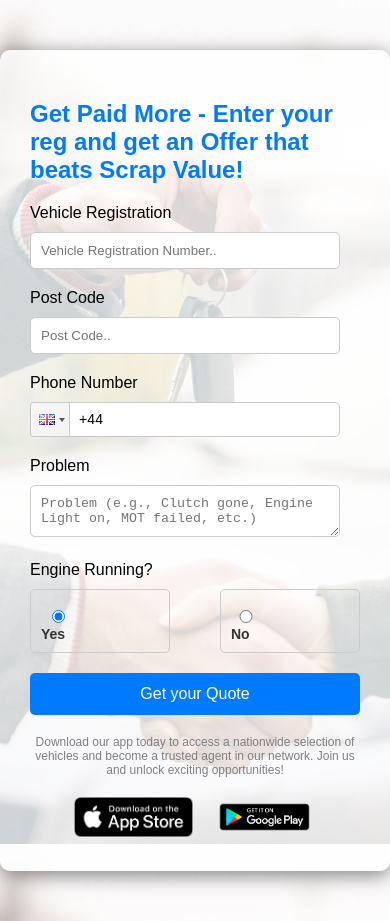
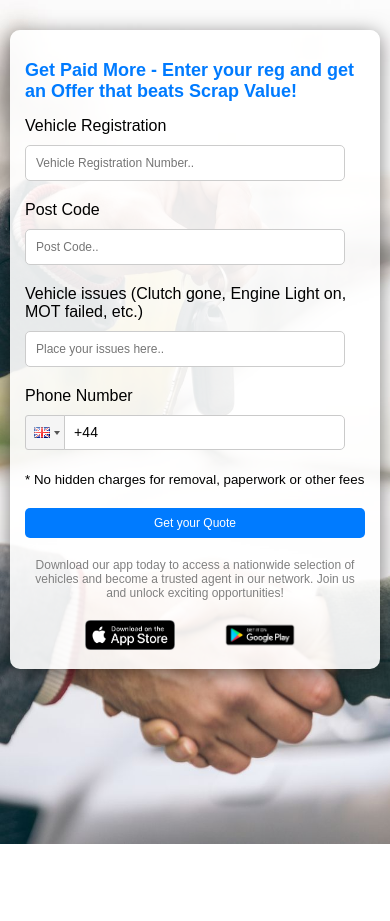
Before and after one commit to pranjal07pandey/scrape4you, a React (Create React App) app in the folder scrape_frontend/: page / in a window 390 px wide. After the commit the page ends 844 px from the top, so only its background shows below. Built offline with nearby package versions, Linux system fonts and the light colour scheme.

Commit message:
worked on responsive design and success message popups

```diff
--- a/scrape_frontend/src/components/VehicleQuoteForm.css
+++ b/scrape_frontend/src/components/VehicleQuoteForm.css
@@ -5,17 +5,22 @@ body {
     font-family: Arial, sans-serif;
     background: url('background_image.jpg') no-repeat center center fixed;
     background-size: cover;
+    min-height: 100vh; /* Ensures the background always fills the viewport */
+    display: flex;
+    justify-content: center;
+    align-items: center;
   }
 
   /* Center the form and create a floating effect */
   .form-container {
-    max-width: 500px;
+    max-width: 450px;
     margin: 50px auto;
     padding: 30px;
     background: rgba(255, 255, 255, 0.8); /* Semi-transparent white */
     border-radius: 10px;
     box-shadow: 0 4px 20px rgba(0, 0, 0, 0.5);
     text-align: center;
+    /* box-sizing: border-box; */
   }
 
   /* Uniform padding for input fields and textareas */
@@ -34,57 +39,6 @@ body {
     margin-bottom: 20px;
     text-align: left;
   }
-
-/* Container for the radio groups */
-.radio-groups-container {
-    display: flex;
-    align-items: center;
-    justify-content: flex-start; /* Aligns the radio groups to the left */
-    gap: 50px; /* Space between the radio groups */
-  }
-
-  /* Styling for individual radio groups */
-  .radio-group1,
-  .radio-group2 {
-    display: flex;
-    align-items: left;
-    justify-content: left;
-    /* padding: 10px 20px; Padding inside each group */
-    border: 1px solid black; /* Light border around each group */
-    /* border-radius: 8px; Rounded corners */
-    /* cursor: pointer; Pointer cursor for better UX */
-    transition: all 0.3s ease; /* Smooth hover effect */
-
-    width: calc(100% - 25px); /* Ensure inputs fit within the border */
-    padding: 10px;
-    margin-top: 10px;
-    border: 1px solid #ccc;
-    border-radius: 5px;
-    box-sizing: border-box;
-
-  }
-
-  /* Hover effect */
-  .radio-group1:hover,
-  .radio-group2:hover {
-    border-color: #007bff; /* Change border color on hover */
-    background-color: #f0f8ff; /* Optional: light background color */
-  }
-
-  /* Radio buttons - Hide the default appearance */
-  /* .radio-group1 input[type="radio"],
-  .radio-group2 input[type="radio"] {
-    display: none;
-  } */
-
-  /* Label styling */
-  .radio-group1 label,
-  .radio-group2 label {
-    font-size: 14px;
-    color: #333;
-    font-weight: bold;
-  }
-
 
 
   /* Button styling */
@@ -123,7 +77,12 @@ body {
     font-family: sans-serif;
 
   }
-
+  h1{
+    /* font-size: 24px; */
+    color: #007bff;
+    text-align: center;
+    font-family: sans-serif;
+  }
 
   /* Adjust phone input styling */
 .form-container .react-tel-input .form-control {
@@ -131,6 +90,213 @@ body {
   }
 
   .phone-number-field{
-    /* padding: 10px; */
     margin-top: 10px;
   }
+
+
+
+  /* Responsive Design */
+
+/* For small screens (phones) */
+@media (max-width: 768px) {
+  .form-container {
+    max-width: 90%;
+    padding: 20px;
+    margin: 10px auto;
+    background: rgba(255, 255, 255, 0.9); /* Slightly adjust opacity */
+  }
+
+  body {
+    display: block; /* Switch from flexbox to block layout */
+    background-position: center top;
+
+}
+
+  h2 {
+      font-size: 20px;
+  }
+
+  input,
+  textarea {
+      font-size: 14px;
+  }
+
+  .submit-button {
+      font-size: 14px;
+      padding: 10px;
+  }
+
+  .app-buttons img {
+    width: 120px; /* Set a fixed width */
+    height: 35px; /* Ensure consistent height */
+    object-fit: contain; /* Maintain the aspect ratio within the defined dimensions */
+    margin: 0 5px; /* Add spacing between images */
+
+}
+
+}
+
+/* For extra-small screens (narrow phones) */
+@media (max-width: 480px) {
+  body {
+    display: block;
+    min-height: auto;
+    padding: 20px 10px 0;
+}
+
+.form-container {
+    max-width: 95%;
+    padding: 15px;
+    margin: 10px auto;
+}
+
+
+  h2 {
+      font-size: 18px;
+  }
+
+  input,
+  textarea {
+      font-size: 12px;
+  }
+
+  .submit-button {
+      font-size: 12px;
+      padding: 8px;
+  }
+
+  .app-buttons img {
+      height: 30px;
+      margin: 0 5px;
+  }
+}
+
+/* For larger screens (desktops) */
+@media (min-width: 1200px) {
+  .form-container {
+      max-width: 450px;
+      padding: 40px;
+  }
+
+  h2 {
+      font-size: 28px;
+  }
+
+  .app-buttons img {
+      height: 50px;
+  }
+}
+
+/* Form blur effect when the success modal is open */
+.blur-background {
+  filter: blur(5px);
+  pointer-events: none; /* Disable interactions with the background */
+}
+
+/* Success modal styling */
+.success-modal {
+  position: fixed;
+  top: 0;
+  left: 0;
+  width: 100%;
+  height: 100%;
+  background: rgba(0, 0, 0, 0.6); /* Semi-transparent overlay */
+  display: flex;
+  justify-content: center;
+  align-items: center;
+  z-index: 1000;
+}
+
+.modal-content {
+  background: #ffffff;
+  border-radius: 16px;
+  width: 90%;
+  max-width: 400px;
+  box-shadow: 0px 4px 12px rgba(0, 0, 0, 0.15);
+  padding: 20px;
+  text-align: center;
+  z-index: 1001;
+  transform: scale(0.8);
+  opacity: 0;
+  animation: showModal 0.4s forwards; /* Trigger the animation */
+}
+
+@keyframes showModal {
+  to {
+    transform: scale(1);
+    opacity: 1;
+  }
+}
+
+/* Close button styling */
+.close-button {
+  position: absolute;
+  top: 10px;
+  right: 10px;
+  font-size: 20px;
+  font-weight: bold;
+  cursor: pointer;
+  color: #888;
+}
+
+/* Icon container */
+.icon-container {
+  margin: 20px 0;
+}
+
+.success-icon {
+  width: 50px;
+  height: 50px;
+}
+
+/* Feedback section */
+.feedback-section {
+  background: #f5f7fa;
+  border-radius: 8px;
+  padding: 15px;
+  margin-top: 20px;
+  text-align: left;
+}
+
+.feedback-label {
+  display: flex;
+  align-items: center;
+  font-size: 14px;
+  margin-bottom: 10px;
+  color: #495057;
+}
+
+.audio-icon {
+  width: 20px;
+  height: 20px;
+  margin-right: 10px;
+}
+
+select {
+  width: 100%;
+  padding: 10px;
+  border: 1px solid #ced4da;
+  border-radius: 8px;
+  font-size: 14px;
+  color: #495057;
+}
+
+/* Back to Home Page button container */
+.back-home-btn-container {
+  margin-top: 20px;
+}
+
+.back-home-button {
+  background-color: #007bff;
+  color: white;
+  padding: 12px 20px;
+  border: none;
+  border-radius: 5px;
+  cursor: pointer;
+  font-size: 16px;
+  width: 100%;
+}
+
+.back-home-button:hover {
+  background-color: #0056b3;
+}
--- a/scrape_frontend/src/components/VehicleQuoteForm.tsx
+++ b/scrape_frontend/src/components/VehicleQuoteForm.tsx
@@ -9,8 +9,9 @@ const VehicleQuoteForm: React.FC = () => {
     postcode: "",
     phoneNumber: "",
     problem: "",
-    engineRunning: "Yes",
   });
+
+  const [isSuccess, setIsSuccess] = useState(false); // To control the success modal visibility
 
   const handleChange = (e: React.ChangeEvent<HTMLInputElement | HTMLTextAreaElement>) => {
     const { name, value } = e.target;
@@ -23,11 +24,26 @@ const VehicleQuoteForm: React.FC = () => {
 
   const handleSubmit = (e: React.FormEvent) => {
     e.preventDefault();
-    alert(JSON.stringify(formData, null, 2));
+    // alert(JSON.stringify(formData, null, 2));
+    // Simulate form submission and show the success modal
+    setIsSuccess(true);
+  };
+
+  const closeSuccessModal = () => {
+    setIsSuccess(false);
+    setFormData({ registration: "", postcode: "", phoneNumber: "", problem: "" }); // Reset the form
+
+
+  };
+
+  const backToHomePage = () => {
+    setIsSuccess(false);
+    setFormData({ registration: "", postcode: "", phoneNumber: "", problem: "" }); // Reset the form
   };
 
   return (
-    <div className="form-container">
+    <>
+    <div className={`form-container ${isSuccess ? "blur-background" : ""}`}>
       <h2>Get Paid More - Enter your reg and get an Offer that beats Scrap Value!</h2>
       <form onSubmit={handleSubmit}>
         <div className="form-group">
@@ -53,6 +69,17 @@ const VehicleQuoteForm: React.FC = () => {
         </div>
 
         <div className="form-group">
+          <label>Vehicle issues (Clutch gone, Engine Light on, MOT failed, etc.)</label>
+          <input
+            type="text"
+            name="problem"
+            value={formData.problem}
+            onChange={handleChange}
+            placeholder="Place your issues here.."
+          />
+        </div>
+
+        <div className="form-group">
         <label htmlFor="phone-number">Phone Number</label>
           <div className="phone-number-field">
             <PhoneInput
@@ -67,6 +94,10 @@ const VehicleQuoteForm: React.FC = () => {
         </div>
 
         <div className="form-group">
+          <small>* No hidden charges for removal, paperwork or other fees</small>
+        </div>
+
+        {/* <div className="form-group">
           <label>Problem</label>
           <textarea
             name="problem"
@@ -74,9 +105,9 @@ const VehicleQuoteForm: React.FC = () => {
             onChange={handleChange}
             placeholder="Problem (e.g., Clutch gone, Engine Light on, MOT failed, etc.)"
           ></textarea>
-        </div>
+        </div> */}
 
-        <div className="form-group">
+        {/* <div className="form-group">
           <label>Engine Running?</label>
           <div className="radio-groups-container">
           <div className="radio-group1">
@@ -107,7 +138,7 @@ const VehicleQuoteForm: React.FC = () => {
             </div>
           </div>
 
-        </div>
+        </div> */}
 
         <button type="submit" className="submit-button">
           Get your Quote
@@ -129,6 +160,49 @@ const VehicleQuoteForm: React.FC = () => {
         </a>
       </div>
     </div>
+
+    {/* Success Modal */}
+    {isSuccess && (
+        <div className="success-modal">
+          <div className="modal-content">
+            <span className="close-button" onClick={closeSuccessModal}>
+              &times;
+            </span>
+            <div className="icon-container">
+              <img src="success.png" alt="Success Icon" className="success-icon" />
+            </div>
+            <h1>Quote submitted Successfully!</h1>
+            <p>Local Buyers will reach out to you shortly.</p>
+            <p>
+              Additionally, we will send a link to your phone number, allowing you to
+              view, edit, or directly connect with local agents at your convenience.
+            </p>
+            <div className="feedback-section">
+              <div className="feedback-label">
+                From where did you hear about us?
+              </div>
+              <select>
+                <option value="facebook">Facebook</option>
+                <option value="google">Google</option>
+                <option value="friends">Friends</option>
+                <option value="others">Others</option>
+              </select>
+            </div>
+
+            {/* Back to Home Page Button */}
+            <div className="back-home-btn-container">
+              <button className="back-home-button" onClick={backToHomePage}>
+                Back to Home Page
+              </button>
+            </div>
+
+
+          </div>
+        </div>
+      )}
+
+    </>
+
   );
 };
 
```
Also changed, not shown: scrape_frontend/public/success.png (added).
